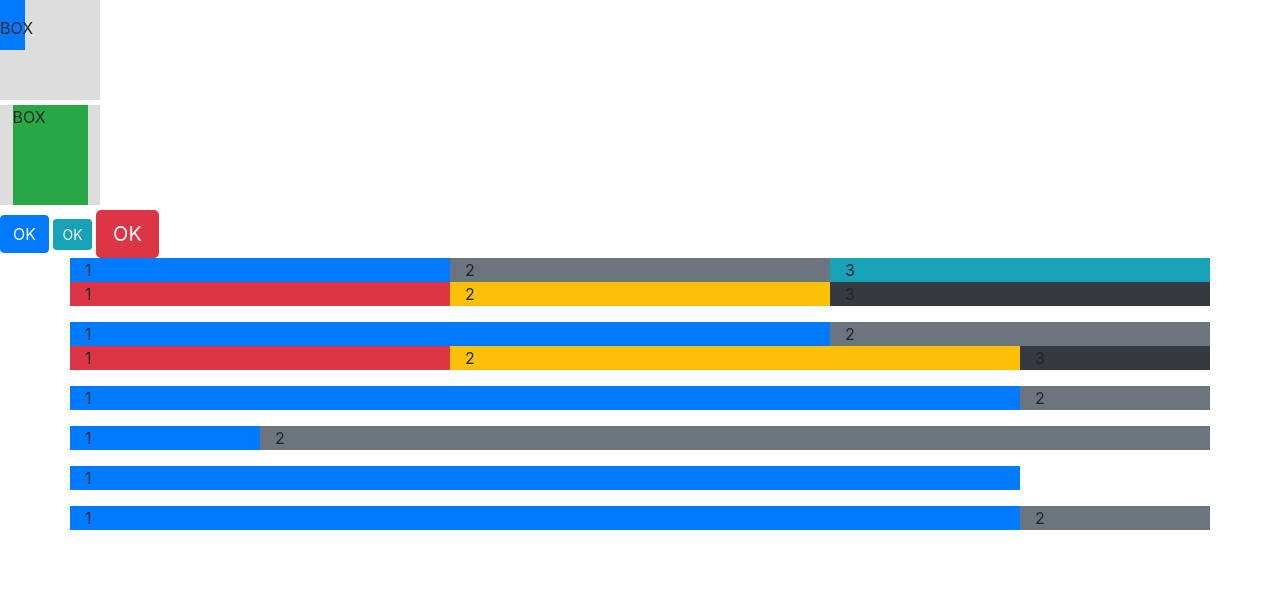
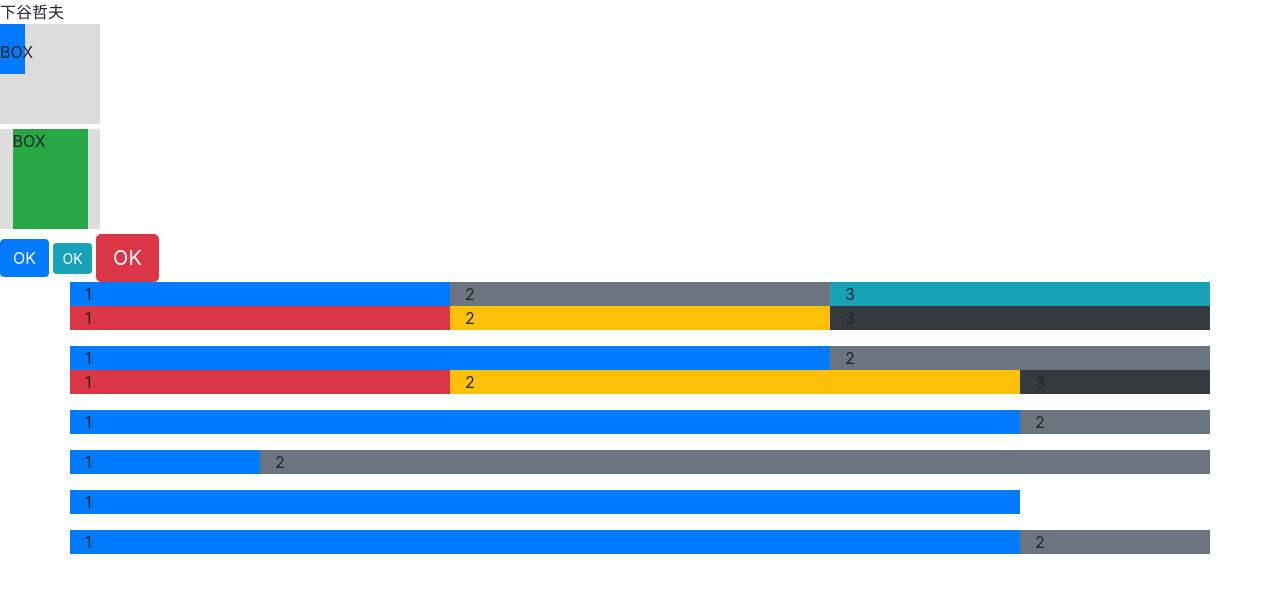
Before and after one commit to ducklily/git_test, a plain HTML site: page index12.html in a window 1280 px wide. Drawn offline with nearby package versions, Linux system fonts and the light colour scheme.

Commit message:
名前を追加

```diff
--- a/index12.html
+++ b/index12.html
@@ -22,6 +22,7 @@
 	<!--
 		[p/m][location]-[size]
 	-->
+	下谷哲夫
 	<div class="box-container">
 		<div div class="bg-primary w-25 h-50 pt-3">BOX</div>
 	</div>
```
